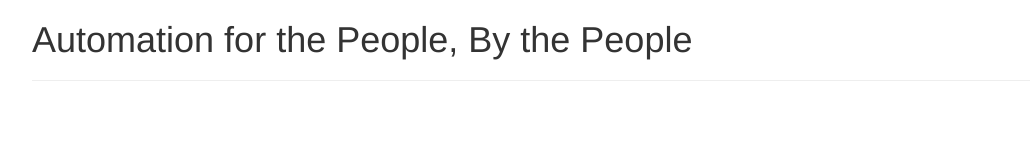
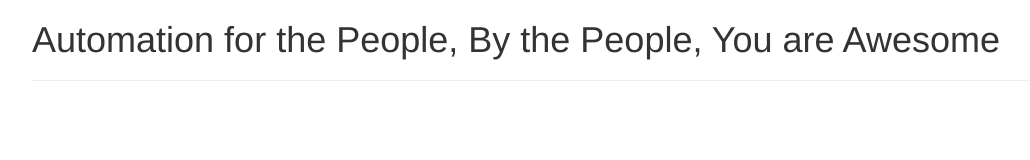
Before and after one commit to prateekchawla/MiniProject, a plain HTML site: page index.html in a window 1280 px wide. Shown: the whole page, without its empty margins (38-1068 px from the left). Drawn offline with Linux system fonts and the light colour scheme.

Commit message:
Update index.html

```diff
--- a/index.html
+++ b/index.html
@@ -16,7 +16,7 @@
   <body>
     <div class="navbar-wrapper">
       <div class="container">
-          <h1>Automation for the People, By the People</h1>
+          <h1>Automation for the People, By the People, You are Awesome</h1>
           <hr/>
       </div>
     </div>
```
